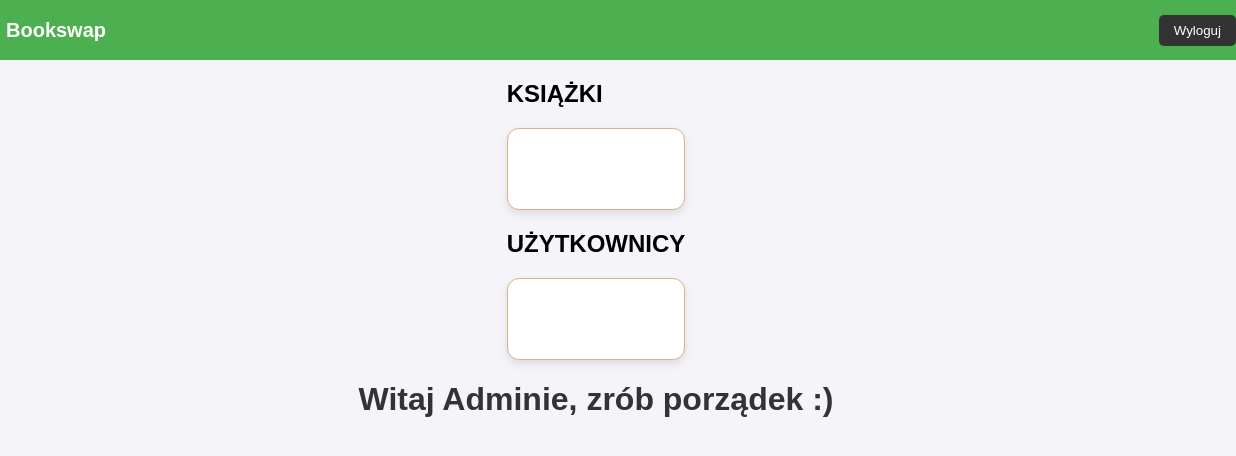
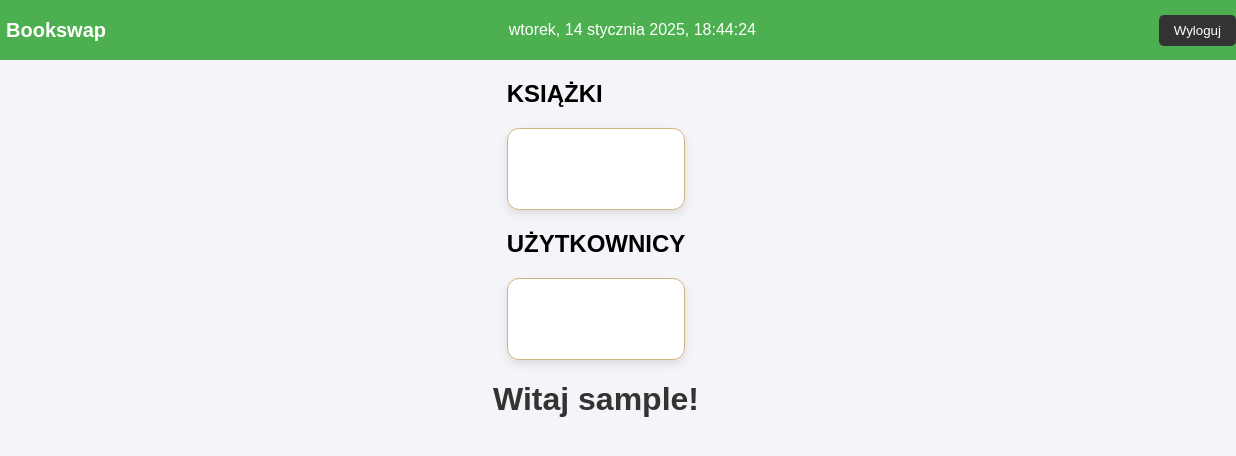
Before and after one commit to maclor11/Book-Exchange-System-Page, a plain HTML site: page adminDashboard.html in a window 1280 px wide. Shown: the full height of the page, 44-1280 px from the left. Drawn offline with Linux system fonts and the light colour scheme; no server answers; sample sign-in values are in the browser's storage.

Commit message:
poprawka z adminem

```diff
--- a/adminDashboard.html
+++ b/adminDashboard.html
@@ -182,7 +182,7 @@
 
     <!-- Główna zawartość -->
     <div class="container">
-        <h1>Witaj Adminie, zrób porządek :)</h1>
+        <h1>Witaj <span id="username"></span>!</h1>
     </div>
 
     <script src="adminDashboard.js"></script>
--- a/adminDashboard.js
+++ b/adminDashboard.js
@@ -22,7 +22,7 @@ function updateDateTime() {
 
 async function displayBooks() {
     try {
-        const loggedInUsername = localStorage.getItem('username');
+        const loggedInUsername = username;
 
         // Pobierz zalogowanego użytkownika
         const loggedInUserResponse = await fetch(`http://localhost:3000/api/users/${loggedInUsername}`);
```
